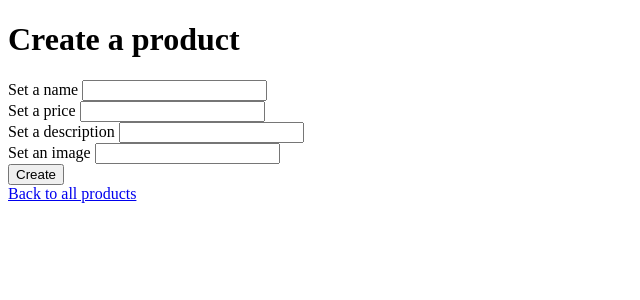
After one commit to MariiaYakovets/Django, a Django app: page /products/create in a window 1280 px wide. The commit adds this page. Shown: the top 300 px of the page, without its empty margins (0-640 px from the left). Run offline with Django 5.2, Linux system fonts and the light colour scheme; a user stored in the database is signed in.

Commit message:
page for creating products was created

```diff
--- /dev/null
+++ b/Shop/Products/static/js/create_product.js
@@ -0,0 +1,28 @@
+const name = document.querySelector("#name");
+const price = document.querySelector("#price");
+const description = document.querySelector("#description");
+const image = document.querySelector("#image");
+const productForm = document.querySelector(".form");
+const csrftoken = document.querySelector("[name=csrfmiddlewaretoken]").value;
+
+productForm.addEventListener("submit", (event) => {
+	event.preventDefault();
+	fetch("create", {
+		method: "POST",
+		headers: { "X-CSRFToken": csrftoken },
+		body: JSON.stringify({
+			name: name.value,
+			price: +price.value,
+			description: description.value,
+			image: image.value,
+		}),
+	}).then((response)=>{
+        if (response.status == 200){
+            alert(response.statusText)
+            console.log(response)
+        }
+    }).catch((response)=>{
+        alert(response.statusText)
+        console.log(response)
+    });
+});
--- /dev/null
+++ b/Shop/Products/templates/create_product.html
@@ -0,0 +1,27 @@
+{%load static%}
+<!DOCTYPE html>
+<html lang="en">
+<head>
+    <meta charset="UTF-8">
+    <meta name="viewport" content="width=device-width, initial-scale=1.0">
+    <title>Document</title>
+    <script src="{%static 'js/create_product.js'%}" defer></script>
+
+</head>
+<body>
+    <h1>Create a product</h1>
+    <form class="form">
+        {% csrf_token %}
+        <label for="name">Set a name</label>
+        <input type="text" id="name"><br>
+        <label for="price">Set a price</label>
+        <input type="text" id="price"><br>
+        <label for="description">Set a description</label>
+        <input type="text" id="description"><br>
+        <label for="image">Set an image</label>
+        <input type="url" id="image"><br>
+        <button type="submit">Create</button>
+    </form>
+    <a href="{% url 'products' %}">Back to all products</a>
+</body>
+</html>
--- a/Shop/Products/templates/products.html
+++ b/Shop/Products/templates/products.html
@@ -14,5 +14,8 @@
 			<img src="{{product.image}}" alt="" />
 		</div>
 		{%endfor%}
+        {% if user.is_authenticated and user.is_superuser %}
+        <a href="{% url 'create-product' %}">Create a product</a>
+        {% endif %}
 	</body>
 </html>
--- a/Shop/Products/views.py
+++ b/Shop/Products/views.py
@@ -1,12 +1,33 @@
 from django.shortcuts import render, redirect
 from .models import Product
+import json
+from django.http import HttpResponse
 
 
 # Create your views here.
 def show_products(request):
+    # if request.user.is_authenticated:
+    user = request.user
+    products = Product.objects.all()
+    context = {'products': products, 'user': user}
+    return render(request = request, template_name= 'products.html', context = context)
+
+    # else:
+    #     return redirect('login')
+def create_product(request):
     if request.user.is_authenticated:
-        products = Product.objects.all()
-        context = {'products': products}
-        return render(request = request, template_name= 'products.html', context = context)
+        if request.method == 'POST':
+            byte_data = request.body
+            data = json.loads(byte_data.decode("utf-8"))
+            name = data['name']
+            price = data['price']
+            description = data['description']
+            image = data['image']
+            product = Product.objects.create(name= name, price= price, description= description, image= image)
+            product.save()
+            return HttpResponse(status=200, reason="Product has been successfully created")
+
+        elif request.method == 'GET':
+            return render(request= request, template_name= 'create_product.html')
     else:
         return redirect('login')
--- a/Shop/Shop/urls.py
+++ b/Shop/Shop/urls.py
@@ -16,13 +16,14 @@ Including another URLconf
 """
 from django.contrib import admin
 from django.urls import path
-from Products.views import show_products
+from Products.views import show_products, create_product
 from Users.views import show_user, login_user, register_user
 from django.conf.urls.static import static
 from .settings import STATIC_URL
 urlpatterns = [
     path('admin/', admin.site.urls),
     path('products/', show_products, name = 'products'),
+    path('products/create', create_product, name = 'create-product'),
     path('user/', show_user, name= 'user'),
     path('user/login', login_user, name= 'login'),
     path('user/registration', register_user, name= 'registration')
--- a/Shop/Users/static/js/login.js
+++ b/Shop/Users/static/js/login.js
@@ -24,7 +24,7 @@ logForm.addEventListener("submit", (event) => {
 	})
 		.then((response) => {
 			console.log(response);
-            window.location.assign("/products/")
+            window.location.assign("/user/")
 
 		})
 		.catch((response) => {
--- a/Shop/Users/static/js/registration.js
+++ b/Shop/Users/static/js/registration.js
@@ -29,7 +29,7 @@ regForm.addEventListener("submit", (event) => {
 		})
 			.then((response) => {
 				console.log(response);
-                window.location.assign("/products/")
+                window.location.assign("/user/")
 			})
 			.catch((response) => {
 				alert(response.statusText);
--- a/Shop/Users/templates/user.html
+++ b/Shop/Users/templates/user.html
@@ -6,6 +6,7 @@
     <title>Document</title>
 </head>
 <body>
-
+    <h1>Hello, {{username}}</h1>
+    <a href="{% url 'products' %}">Products</a>
 </body>
 </html>
```
Also changed, not shown: Shop/Users/views.py (+36 -26 lines), Shop/db.sqlite3.
